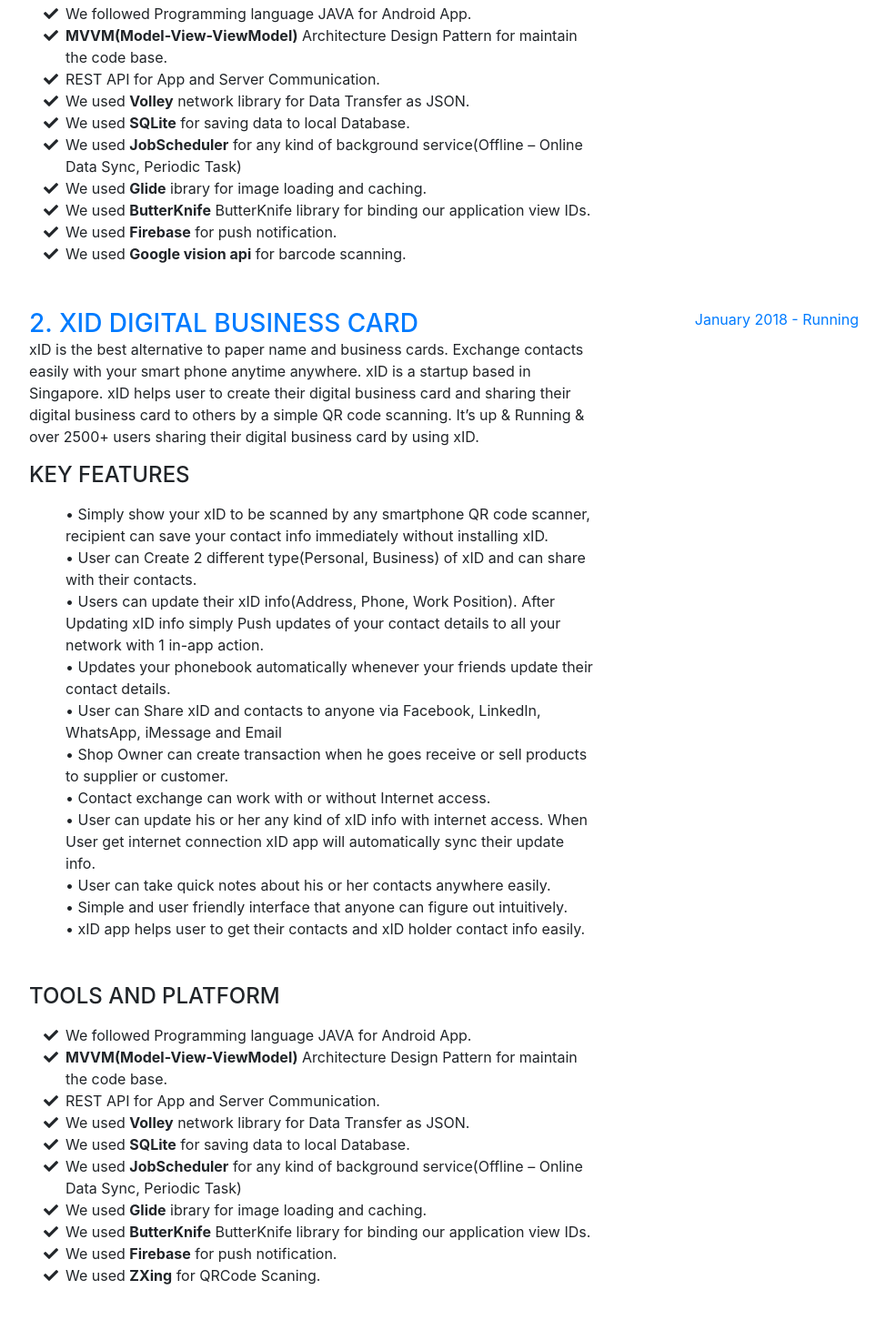
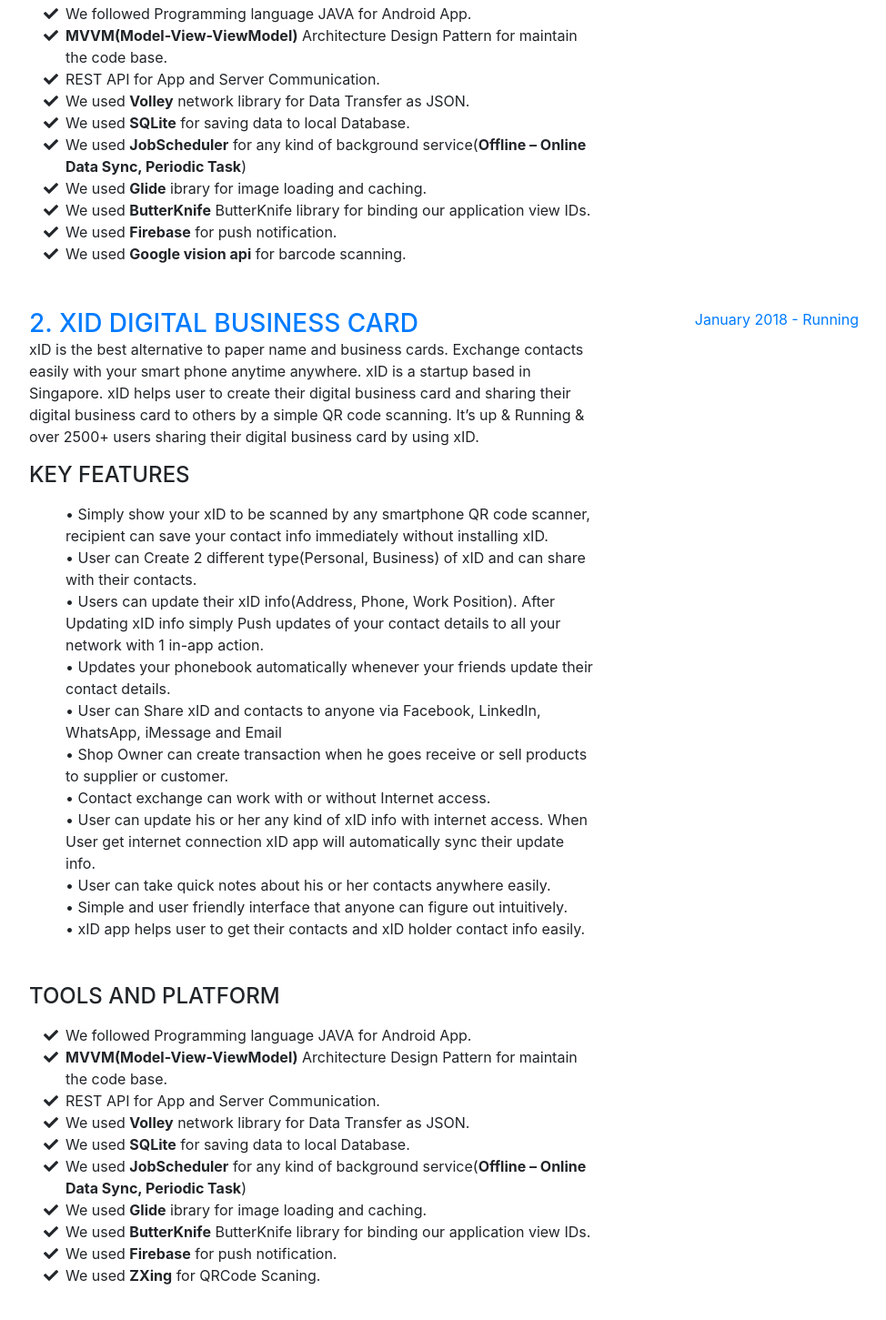
Before and after one commit to ImtiazDipto01/ImtiazDipto01.github.io, a website with bundled scripts: page index.html in a window 1280 px wide. Shown: the part 4387-5838 px from the top of the page at 91% size, without its empty margins (288-1262 px from the left). Built offline with nearby package versions, Linux system fonts and the light colour scheme; a web font is replaced by a local one.

Commit message:
ADD- html page updated for bold text

```diff
--- a/index.html
+++ b/index.html
@@ -311,7 +311,7 @@
               </li>
               <li>
                 <i class="fa-li fa fa-check"></i>
-                We used <strong> JobScheduler</strong> for any kind of background service(Offline – Online Data Sync, Periodic Task)
+                We used <strong> JobScheduler</strong> for any kind of background service(<strong>Offline – Online Data Sync, Periodic Task</strong>)
               </li>
               <li>
                 <i class="fa-li fa fa-check"></i>
@@ -407,7 +407,7 @@
               </li>
               <li>
                 <i class="fa-li fa fa-check"></i>
-                We used <strong> JobScheduler</strong> for any kind of background service(Offline – Online Data Sync, Periodic Task)
+                We used <strong> JobScheduler</strong> for any kind of background service(<strong>Offline – Online Data Sync, Periodic Task</strong>)
               </li>
               <li>
                 <i class="fa-li fa fa-check"></i>
```
